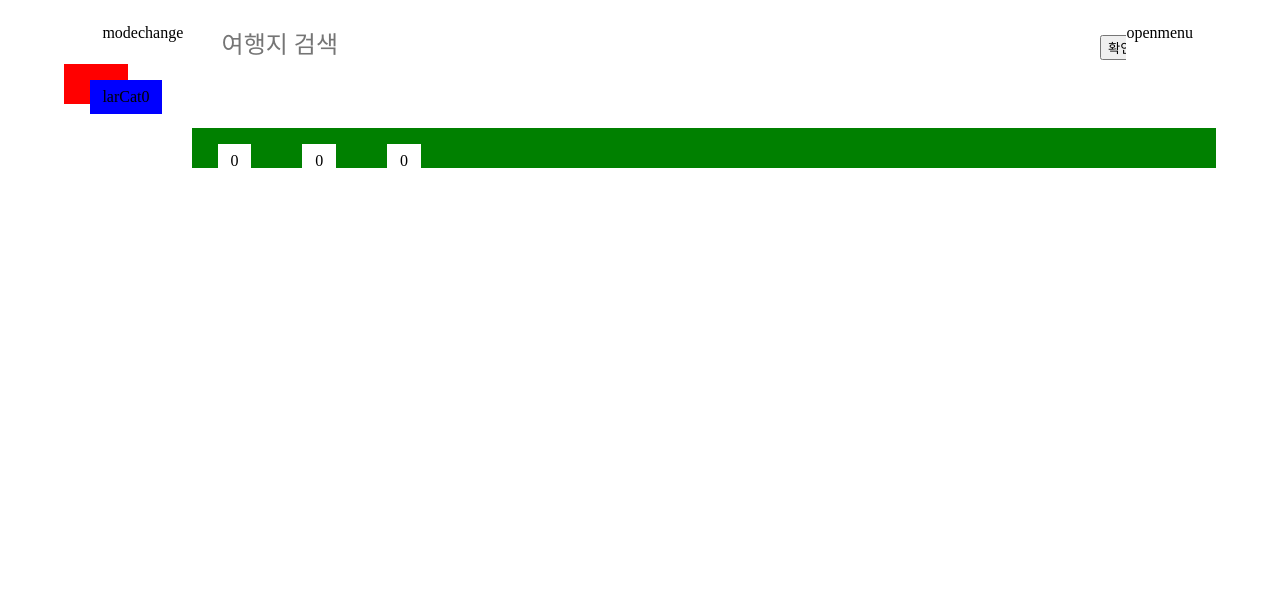
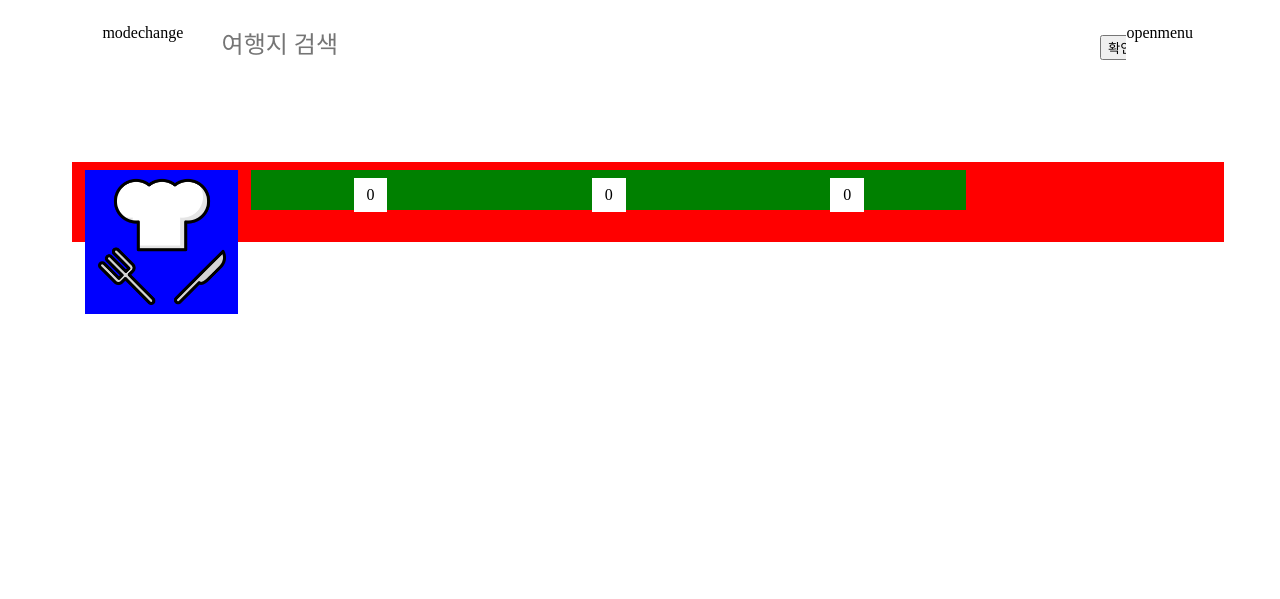
Before and after one commit to shittcat/durumi, a Django app: page /durumiApp/Map/ in a window 1280 px wide. Shown: the top 599 px of the page. Run offline with Django 3.2, Linux system fonts and the light colour scheme; some libraries are stand-ins or nearby versions.

Commit message:
0730_desktop

```diff
--- a/workspace/volumes/durumi/durumiApp/static/css/uiButtons.css
+++ b/workspace/volumes/durumi/durumiApp/static/css/uiButtons.css
@@ -73,20 +73,3 @@
     background:white;
     transition : left 0.5s, top 1s;
 }
-
-.itemOverlays {
-    position:absolute;
-    backface-visibility: hidden;
-    transform-style: preserve-3d;
-    transition: 0.5s;
-}
-
-.place {
-    background: red;
-}
-
-.picture {
-    transform: rotateY(180deg);
-    background: green;
-    /*   backface-visibility:hidden; */
-}
--- a/workspace/volumes/durumi/durumiApp/static/scripts/uiButtons.js
+++ b/workspace/volumes/durumi/durumiApp/static/scripts/uiButtons.js
@@ -36,53 +36,51 @@ function closeMenu(){
 }
 
 function modeChange(){
-    // hideOverlays();
-    // hideMarkers();
-    if(viewMode == 1){
-        $(".place").css("transform","rotateY(180deg)");
-        $(".picture").css("transform","rotateY(0deg)");
+    if(viewMode == 1){ //place -> picture 전환
+        $("itemOverlays.place").css("transform","rotateY(180deg)");
+        $("itemOverlays.picture").css("transform","rotateY(0deg)");
     }
-    else if(viewMode == -1){
-        $(".place").css("transform","rotateY(0deg)");
-        $(".picture").css("transform","rotateY(180deg)");
+    else if(viewMode == -1){ //picture -> place 전환
+        $("itemOverlays.place").css("transform","rotateY(0deg)");
+        $("itemOverlays.picture").css("transform","rotateY(180deg)");
     }
     viewMode *= -1;
 }
 
-function SetMarker(inum){
-    var list = $.parseJSON(GlobalList[inum]);
-    // 마커 이미지의 이미지 크기 입니다
-    var imageSize = new kakao.maps.Size(24, 35);
-    // 마커 이미지를 생성합니다
-    var markerImage = new kakao.maps.MarkerImage(imageSrc, imageSize);
-    // 마커를 생성합니다
-    var marker = new kakao.maps.Marker({
-        map: map, // 마커를 표시할 지도
-        position: new kakao.maps.LatLng(list['mapy'],list['mapx']), // 마커를 표시할 위치
-        title : list['title'], // 마커의 타이틀, 마커에 마우스를 올리면 타이틀이 표시됩니다
-        image : markerImage // 마커 이미지
-    });
+// function SetMarker(inum){
+//     var list = $.parseJSON(GlobalList[inum]);
+//     // 마커 이미지의 이미지 크기 입니다
+//     var imageSize = new kakao.maps.Size(24, 35);
+//     // 마커 이미지를 생성합니다
+//     var markerImage = new kakao.maps.MarkerImage(imageSrc, imageSize);
+//     // 마커를 생성합니다
+//     var marker = new kakao.maps.Marker({
+//         map: map, // 마커를 표시할 지도
+//         position: new kakao.maps.LatLng(list['mapy'],list['mapx']), // 마커를 표시할 위치
+//         title : list['title'], // 마커의 타이틀, 마커에 마우스를 올리면 타이틀이 표시됩니다
+//         image : markerImage // 마커 이미지
+//     });
 
-    var content = '<div id=\"'+inum+'Overlay\" class=\"itemOverlays place\"> place view </div>'+
-            '<div id=\"'+inum+'Overlay\" class=\"itemOverlays picture\"> picture view </div>'
+//     var content = '<div id=\"'+inum+'Overlay\" class=\"itemOverlays place\"> place view </div>'+
+//             '<div id=\"'+inum+'Overlay\" class=\"itemOverlays picture\"> picture view </div>'
 
-    var overlay = new kakao.maps.CustomOverlay({
-        content: content,  // 오버레이에 표시할 내용
-        map: null,
-        position: marker.getPosition(),
-    });
+//     var overlay = new kakao.maps.CustomOverlay({
+//         content: content,  // 오버레이에 표시할 내용
+//         map: null,
+//         position: marker.getPosition(),
+//     });
 
-    markers.push(marker);
-    overlays.push(overlay);
-    // 마커를 클릭했을 때 커스텀 오버레이를 표시합니다
-    kakao.maps.event.addListener(marker, 'click', function() {
-        overlay.setMap(map);
-        // overlay.setContent(
-        //     '<div id=\"'+inum+'Overlay\" class=\"itemOverlays place\"> place view </div>'+
-        //     '<div id=\"'+inum+'Overlay\" class=\"itemOverlays picture\"> picture view </div>'
-        // )
-    });
-}
+//     markers.push(marker);
+//     overlays.push(overlay);
+//     // 마커를 클릭했을 때 커스텀 오버레이를 표시합니다
+//     kakao.maps.event.addListener(marker, 'click', function() {
+//         overlay.setMap(map);
+//         // overlay.setContent(
+//         //     '<div id=\"'+inum+'Overlay\" class=\"itemOverlays place\"> place view </div>'+
+//         //     '<div id=\"'+inum+'Overlay\" class=\"itemOverlays picture\"> picture view </div>'
+//         // )
+//     });
+// }
 
 function hideMarkers(map) {
     for (var i = 0; i < markers.length; i++) {
--- a/workspace/volumes/durumi/durumiApp/templates/durumiApp/Map.html
+++ b/workspace/volumes/durumi/durumiApp/templates/durumiApp/Map.html
@@ -18,8 +18,9 @@
         <link rel="icon" type="image/png" sizes="16x16" href="{% static 'image/favicon-16x16.png' %}">
         <link rel="mask-icon" href="{% static 'image/safari-pinned-tab.svg' %}" color="#5bbad5">
 
+
+
         <style>
-
 
         body{ -ms-overflow-style: none; }
         ::-webkit-scrollbar { display: none; } /*스크롤바 감추기 + 고정 */
@@ -54,49 +55,65 @@
             -webkit-border-bottom-right-radius: 10px;
         }
 
-        #CatDiv{
+        </style>
+
+        <!--/* 분류 버튼 css */-->
+        <style>
+
+
+        #catDiv{
+            /*float : left;*/
+            position : relative;
+            top : 12vw ;
+            left : 5vw ;
+            width : 90vw;
+            height : 10vh;
             z-index : 2;
+            background: red;
         }
 
-        #larCatDiv{
-        	top : 8vh;
-        	left : 5vw;
-        	position: absolute;
-        	background: red;
-        	width: 5vw;
-        	height: 5vh;
-        	z-index : 3;
-        }
+        .larCatDiv{ /*position 속성 선언되어있지 않으면 무조건 아래로 내려감.*/
+            width : 10vw;
+            height : 10vw;
+            margin : 1vh 1vw;
+            padding : 1vh 1vw;
 
-        .larCat{ /*position 속성 선언되어있지 않으면 무조건 아래로 내려감.*/
-            float : left;
-            margin: 2vh 2vw;
-            padding : 1vh 1vw;
             background: white;
             transition : top 0.5s, visibility 0.5s ,opacity 0.5s;
             z-index : 2;
+            float : left;
         }
 
-        .larCat.main{
+        .larCatDiv.main{
             position : relative;
-            margin: 2vh 2vw;
-            padding : 1vh 1vw;
+            left : -2vw;
+            top : -2vh;
             background: blue;
             z-index : 3;
         }
 
-        .larCat.other{
+        .larCatDiv.other{
+            position : relative;
             display : none;
+            left : -2vw;
+            top : -2vh;
         }
 
+        .larCatDiv img{
+        	width: 10vw;
+        	height: auto;
+        	pointer-events: none
+        	/*이벤트 전파 순서 변경. bubbling -> capturing*/
+        }
+
+
         .midCatDiv{
-            top : 10vw;
-        	left : 15vw;
-        	position: absolute;
-        	background: green;
-        	width: 80vw;
+            float : left;
+            position : relative;
+            background: green;
         	height: 5vh;
-        	z-index : 4;
+        	top : 1vh;
+        	z-index : 2;
         }
 
         .midCatDiv.main{
@@ -109,16 +126,51 @@
 
         .midCat{
             position : relative;
+            /*top : 1vh;*/
             float : left;
-            margin: 2vh 2vw;
+            margin: 1vh 8vw;
             padding : 1vh 1vw;
             background: white;
             transition : top 0.5s, visibility 0.5s ,opacity 0.5s;
             z-index : 2;
         }
 
+        </style>
+
+        <!--상세 뷰 css -->
+        <style>
+
+            .itemOverlays{
+                position : relative;
+                width : 70vw;
+                height : 40vw;
+                white-space : normal;
+                backface-visibility: hidden;
+                transform-style: preserve-3d;
+                transition: 0.5s;
+            }
+
+            .itemOverlays.noMark{
+                display : none;
+            }
+
+            .itemOverlays.setMark{
+                display : block;
+            }
+
+            .itemOverlays.place {
+                top : -2vh;
+                background: red;
+            }
+
+            .itemOverlays.picture {
+                top : -20vh;
+                transform: rotateY(180deg);
+                background: green;
+            }
 
         </style>
+
     </head>
 <body scroll="overflow-x: hidden">
     <div id="popupDiv"> <!-- 팝업창 -->
@@ -155,12 +207,21 @@
 
     <div id ="menuDiv"></div>
 
-    <div id = "catDiv">
-        <div id ="larCatDiv">
-            <div id ="lar0" class ="larCat main"  >larCat0</div>
-            <div id ="lar1" class ="larCat other" >larCat1</div>
-            <div id ="lar2" class ="larCat other" >larCat2</div>
-            <div id ="lar3" class ="larCat other" >larCat3</div>
+    <div id ="catDiv">
+
+        <div class = "larCatDiv">
+            <div id ="lar0" class ="larCatDiv main"  >
+                <img src='{% static "image/icons/13.png" %}' name="larCat0">
+            </div>
+            <div id ="lar1" class ="larCatDiv other" >
+                <img src='' name="larCat1">
+            </div>
+            <div id ="lar2" class ="larCatDiv other" >
+                <img src='' name="larCat2">
+            </div>
+            <div id ="lar3" class ="larCatDiv other" >
+                <img src='' name="larCat3">
+            </div>
         </div>
 
         <div id='larCat0' class ="midCatDiv main" >
@@ -188,6 +249,11 @@
         </div>
     </div>
 
+    <div class = "itemOverlays">
+        <div class = "itemOverlays noMark place">placeContent</div>
+        <div class = "itemOverlays noMark picture">pictureContent</div>
+    </div>
+
     <!-- 카카오맵 API를 이용한 지도 띄우기 -->
     <script type="text/javascript" src="//dapi.kakao.com/v2/maps/sdk.js?appkey=9a008f8471540e4e1fe8c0f01ed08a5a"></script>
     <script src="https://ajax.googleapis.com/ajax/libs/jquery/1.8.3/jquery.min.js"></script>
@@ -212,29 +278,31 @@
     });
     </script>
 
-
+    <!-- 분류 버튼 동작 스크립트 -->
     <script>
 
-    $('.larCat.other').on('click',function(event){
+    $('.larCatDiv.other').on('click',function(event){
         var obj = $(event.target);
-        var tmp = $('.larCat.main').html();
+        var tmp = $('.larCatDiv.main').html();
 
-        $('.larCat.main').html(obj.html())
+        changeMidCat(obj,$('.larCatDiv.main'))
+        $('.larCatDiv.main').html(obj.html())
         obj.html(tmp);
 
-        $(".larCat.other").slideUp();
-        changeMidCat($('.larCat.main').html(),obj.html());
+        $(".larCatDiv.other").slideUp();
+
+
     });
 
-
     function changeMidCat(catNum1,catNum2){
-        console.log(catNum1);
-        $('#'+catNum2).css("display","none");
-        $('#'+catNum1).animate({width:'toggle'},700);
+        var cat1 = catNum1.children('img').attr("name")
+        var cat2 = catNum2.children('img').attr("name")
+        $('#'+cat2).css("display","none");
+        $('#'+cat1).animate({width:'toggle'},700);
     }
 
-    $('.larCat.main').on('click',function(evnet){
-        $(".larCat.other").slideToggle();
+    $('.larCatDiv.main').on('click',function(evnet){
+        $(".larCatDiv.other").slideToggle();
     });
 
     function openTripNote(){
@@ -263,6 +331,85 @@
 
     </script>
 
+    <!--상세 뷰 스크립트-->
+    <script>
+    function SetMarker(inum){
+        var list = $.parseJSON(GlobalList[inum]);
+        // 마커 이미지의 이미지 크기 입니다
+        var imageSize = new kakao.maps.Size(24, 35);
+        // 마커 이미지를 생성합니다
+        var markerImage = new kakao.maps.MarkerImage(imageSrc, imageSize);
+        // 마커를 생성합니다
+        var marker = new kakao.maps.Marker({
+            map: map, // 마커를 표시할 지도
+            position: new kakao.maps.LatLng(list['mapy'],list['mapx']), // 마커를 표시할 위치
+            title : list['title'], // 마커의 타이틀, 마커에 마우스를 올리면 타이틀이 표시됩니다
+            image : markerImage, // 마커 이미지
+            mnum : inum
+        });
+
+        var content =
+                $('.itemOverlays').html()
+
+        var overlay = new kakao.maps.CustomOverlay({
+            content: content,  // 오버레이에 표시할 내용
+            map: null,
+            position: marker.getPosition(),
+        });
+
+        markers.push(marker);
+        overlays.push(overlay);
+        // 마커를 클릭했을 때 커스텀 오버레이를 표시합니다-> 클릭 이벤트 발생.
+        // markers.on('click',function(evnet){
+        //     alert('마커 클릭');
+        // });
+
+        kakao.maps.event.addListener(marker, 'click', function() {
+            // markerClicked();
+            var mtitle = marker.getTitle()
+            var tmpcont = overlay.getContent().replace(/itemOverlays noMark/gi,'itemOverlays setMark');
+            var list = $.parseJSON(GlobalList[findListByTitle(mtitle)]);
+
+            mtitle += "<br/> 도로명 주소 :"+list['addr1']
+            mtitle += "<br/> 지번 주소 :"+list['addr2']
+
+            tmpcont = tmpcont.replace(/placeContent/,mtitle);
+
+
+            console.log(list);
+            overlay.setContent(tmpcont);
+            overlay.setMap(map);
+        });
+    }
+
+    function markerClicked() {
+        $('.itemOverlays').css("display","block");
+    }
+
+    function findListByTitle(title){ //장소 이름으로 특정 JSON 리스트 찾아오기
+        for(idx in GlobalList){
+            if($.parseJSON(GlobalList[idx])["title"] == title){
+                return idx;
+            }
+        }
+        return "fail" ;
+    }
+
+
+    function modeChange(){
+        if(viewMode == 1){ //place -> picture 전환
+            $(".place").css("transform","rotateY(180deg)");
+            $(".picture").css("transform","rotateY(0deg)");
+        }
+        else if(viewMode == -1){ //picture -> place 전환
+            $(".place").css("transform","rotateY(0deg)");
+            $(".picture").css("transform","rotateY(180deg)");
+        }
+        console.log(viewMode)
+        viewMode *= -1;
+    }
+
+    </script>
 
     <script>
        	var container = document.getElementById('map');
```
Also changed, not shown: workspace/volumes/durumi/durumiApp/static/css/catDiv.css (added), workspace/volumes/durumi/durumiApp/static/image/icons/13.png (added), 2 other files.
